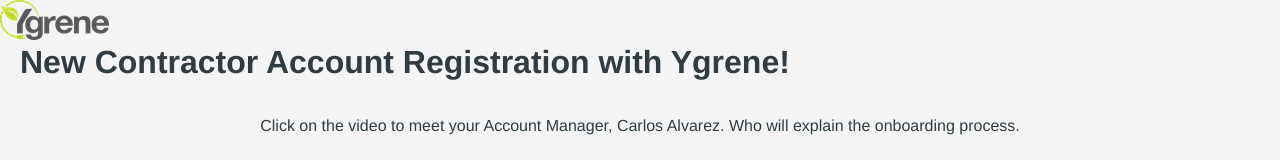
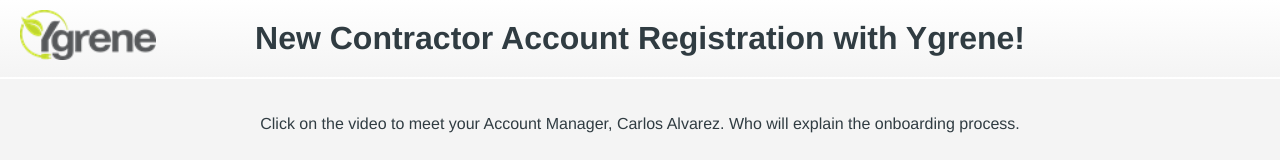
Before and after one commit to MetaCapFin/YgreneFunnel, a plain HTML site: page index.html in a window 1280 px wide. Shown: the top 160 px of the page. Drawn offline with Linux system fonts and the light colour scheme; a script that the page names is missing.

Commit message:
Update index.html

```diff
--- a/index.html
+++ b/index.html
@@ -4,11 +4,6 @@
     <meta charset="UTF-8">
     <meta name="viewport" content="width=device-width, initial-scale=1.0">
     <title>Ygrene PACE Program with Carlos Alvarez</title>
-    <meta property="og:title" content="Ygrene PACE Program with Carlos Alvarez">
-    <meta property="og:image" content="ygrenelogo.png">
-    <meta property="og:description" content="New Contractor Account Registration with Ygrene!">
-    <meta property="og:type" content="website">
-    <meta property="og:url" content="URL_OF_YOUR_PAGE">
     <style>
         body {
             font-family: 'Helvetica Neue', Arial, sans-serif;
@@ -20,7 +15,9 @@
             flex-direction: column;
             min-height: 100vh;
         }
-       : #303c42;
+        .header {
+            background-color: white;
+            color: #303c42;
             padding: 20px 0;
             text-align: center;
             position: relative;
```
